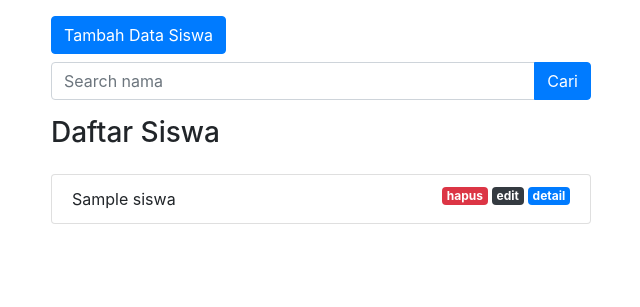
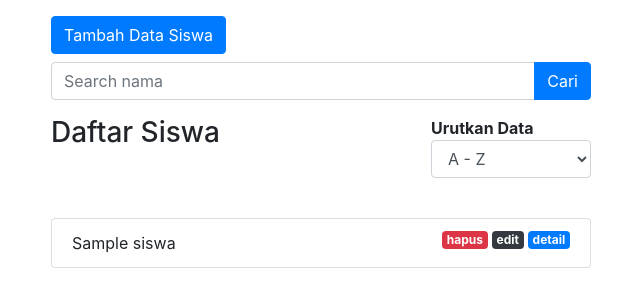
Before and after one commit to hendra0ma/php_mvc_native, a PHP site: the page made by app/views/siswa/index.php in a window 1280 px wide. Shown: the part 56-363 px from the top of the page, without its empty margins (34-674 px from the left). Run offline with PHP 8.4, Linux system fonts and the light colour scheme; the template is opened without the code that fills it: most values are stand-ins (such as "Sample title", 1, 10 or a date in 2020); some libraries are stand-ins or nearby versions.

Commit message:
menambah fitur short data ajax

```diff
--- a/app/views/siswa/index.php
+++ b/app/views/siswa/index.php
@@ -3,7 +3,7 @@
 
 
     <div class="row mb-1">
-        <div class="col-6">
+        <div class="col-md-6">
             <!-- Button trigger modal -->
             <div class="flash-data">
                 <?php Flasher::flash(); ?>
@@ -17,16 +17,30 @@
     </div>
 
     <div class="row mt-2">
-        <div class="col-6">
 
+        <div class="col-md-6">
             <div class="input-group mb-3">
                 <input type="text" class="form-control" placeholder="Search nama" id="query">
                 <div class="input-group-append">
                     <button class="btn btn-primary" type="button" id="cari">Cari</button>
                 </div>
             </div>
+            <div class="row">
 
-            <h3>Daftar Siswa</h3>
+                <div class="col-md-8">
+                    <h3>Daftar Siswa</h3>
+                </div>
+                <div class="col-md-4 form-short-data">
+                    <?php if (!empty($data['siswa'])) : ?>
+                        <b class='mt-2 mb-2'> Urutkan Data </b>
+                        <form><select name="sort-data" id="short-data" class="form-group form-control">
+                                <option value="az">A - Z</option>
+                                <option value="za">Z - A</option>
+                            </select></form>
+                    <?php endif; ?>
+                </div>
+            </div>
+
             <ul class="list-group mt-4 container-get-data">
                 <?php foreach ($data['siswa'] as $siswa) : ?>
                     <li class="list-group-item ">
--- a/app/views/templates/footer.php
+++ b/app/views/templates/footer.php
@@ -1,10 +1,8 @@
 <script src="<?= BASEURL; ?>/assets/js/bootstrap.js"></script>
 <script src="<?= BASEURL; ?>/assets/js/bootstrap.js.map"></script>
 <script>
-    $(document).on('click', ".badge.badge-danger.float-right.ml-1.delete", () => {
-        console.log($('input[name=id]').val());
-    });
     $(document).on('click', ".badge.badge-dark.float-right.ml-1.edit", function() {
+
         $('form#form-modal').attr("action", "<?= BASEURL; ?>/Siswa/update");
         $('.btn.btn-primary.form-modal').val("Edit");
         $('#judulModal').html("Edit Data Siswa");
@@ -58,22 +56,24 @@
             },
             dataType: "json",
             success: (data) => {
-
+                $('ul.list-group.mt-4.container-get-data').removeClass("text-light");
+                if (data.length !== 0) {
                     $('#query').val("");
                     $('.container-get-data').empty()
+                    $('.container-get-data').hide(100, function() {
                         $.each(data, function(i, item) {
                             $('.container-get-data').append("<li class='list-group-item'>" + data[i].nama + "<a href='<?= BASEURL; ?>/Siswa/detail/" + data[i].id + "'class='badge badge-primary float-right ml-1'>detail</a><a href='#formModal'data-toggle='modal'data-id='" + data[i].id + "'class='badge badge-dark float-right ml-1 edit'>edit</a><a href='<?= BASEURL; ?>/Siswa/delete/" + data[i].id + "'class='badge badge-danger float-right ml-1'onclick='return confirm('yakin?')'>delete</a></li>");
                         });
-                $('.container-get-data').hide(100, function() {
-
 
                         $('.container-get-data').slideDown(500);
                     });
+                }
             },
-            error: function(xhr, ajaxOptions, thrownError) {
-                $('.container-get-data').empty()
+            error: function(xhr) {
+                $('.container-get-data').empty();
+                $('ul.list-group.mt-4.container-get-data').addClass("text-light");
+                $('.container-get-data').hide(100, function() {
                     $('.container-get-data').append(xhr.responseText);
-                $('.container-get-data').hide(100, function() {
                     $('.container-get-data').slideDown(500);
                 });
 
@@ -97,7 +97,11 @@
                 no_telepon: $('#no_telepon').val(),
             },
             success: (datas) => {
+                $('.flash-data').empty();
+                $('.flash-data').hide(100, function() {
                     $('.flash-data').html(datas);
+                    $('.flash-data').slideDown(500)
+                });
 
                 $('#nama').val("");
                 $('#tempat_lahir').val("");
@@ -111,15 +115,19 @@
                     type: "get",
                     dataType: "json",
                     success: (data) => {
+                        $('.col-md-4.form-short-data').empty();
+                        $('ul.list-group.mt-4.container-get-data').removeClass("text-light");
+
 
                         $('#query').val("");
                         $('.container-get-data').empty()
+
+                        $('.container-get-data').hide(100, function() {
+                            $('.col-md-4.form-short-data').append('<b class="mt-2 mb-2"> Urutkan Data </b><form><select name="sort-data" id="short-data" class="form-group form-control"><option value="az">A - Z</option><option value="za">Z - A</option></select></form>');
                             $.each(data, function(i, item) {
                                 $('.container-get-data').append("<li class='list-group-item'>" + data[i].nama + "<a href='<?= BASEURL; ?>/Siswa/detail/" + data[i].id + "'class='badge badge-primary float-right ml-1'>detail</a><a href='#formModal'data-toggle='modal'data-id='" + data[i].id + "'class='badge badge-dark float-right ml-1 edit'>edit</a><a href='<?= BASEURL; ?>/Siswa/delete/" + data[i].id + "'class='badge badge-danger float-right ml-1'onclick='return confirm('yakin?')'>delete</a></li>");
+
                             });
-                        $('.container-get-data').hide(100, function() {
-
-
                             $('.container-get-data').slideDown(500);
                         });
                     }
@@ -142,7 +150,11 @@
                 no_telepon: $('#no_telepon').val(),
             },
             success: (datas) => {
+                $('.flash-data').empty();
+                $('.flash-data').hide(100, function() {
                     $('.flash-data').html(datas);
+                    $('.flash-data').slideDown(500)
+                });
                 $('input[name=id]').val("");
                 $('#nama').val("");
                 $('#tempat_lahir').val("");
@@ -156,18 +168,42 @@
                     type: "get",
                     dataType: "json",
                     success: (data) => {
-
+                        $('ul.list-group.mt-4.container-get-data').removeClass("text-light");
                         $('#query').val("");
                         $('.container-get-data').empty()
+
+                        $('.container-get-data').hide(100, function() {
+
                             $.each(data, function(i, item) {
                                 $('.container-get-data').append("<li class='list-group-item'>" + data[i].nama + "<a href='<?= BASEURL; ?>/Siswa/detail/" + data[i].id + "'class='badge badge-primary float-right ml-1'>detail</a><a href='#formModal'data-toggle='modal'data-id='" + data[i].id + "'class='badge badge-dark float-right ml-1 edit'>edit</a><a href='<?= BASEURL; ?>/Siswa/delete/" + data[i].id + "'class='badge badge-danger float-right ml-1'onclick='return confirm('yakin?')'>delete</a></li>");
                             });
-                        $('.container-get-data').hide(100, function() {
-
-
                             $('.container-get-data').slideDown(500);
                         });
                     }
+                });
+            }
+        });
+    });
+
+    $(document).on('change', 'select.form-group.form-control', () => {
+        let data = $('select.form-group.form-control').val();
+        $.ajax({
+            url: "<?= BASEURL ?>/Siswa/shortData",
+            type: "post",
+            data: {
+                short: data,
+            },
+            dataType: "json",
+            success: (data) => {
+                $('ul.list-group.mt-4.container-get-data').removeClass("text-light");
+                $('.container-get-data').empty()
+
+                $('.container-get-data').hide(100, function() {
+
+                    $.each(data, function(i, item) {
+                        $('.container-get-data').append("<li class='list-group-item'>" + data[i].nama + "<a href='<?= BASEURL; ?>/Siswa/detail/" + data[i].id + "'class='badge badge-primary float-right ml-1'>detail</a><a href='#formModal'data-toggle='modal'data-id='" + data[i].id + "'class='badge badge-dark float-right ml-1 edit'>edit</a><a href='<?= BASEURL; ?>/Siswa/delete/" + data[i].id + "'class='badge badge-danger float-right ml-1'onclick='return confirm('yakin?')'>delete</a></li>");
+                    });
+                    $('.container-get-data').slideDown(500);
                 });
             }
         });
```
Also changed, not shown: app/controllers/Siswa.php (+10 -0 lines), app/models/Siswa_model.php (+10 -0 lines). Lines whose indentation alone changed are shown as unchanged.
